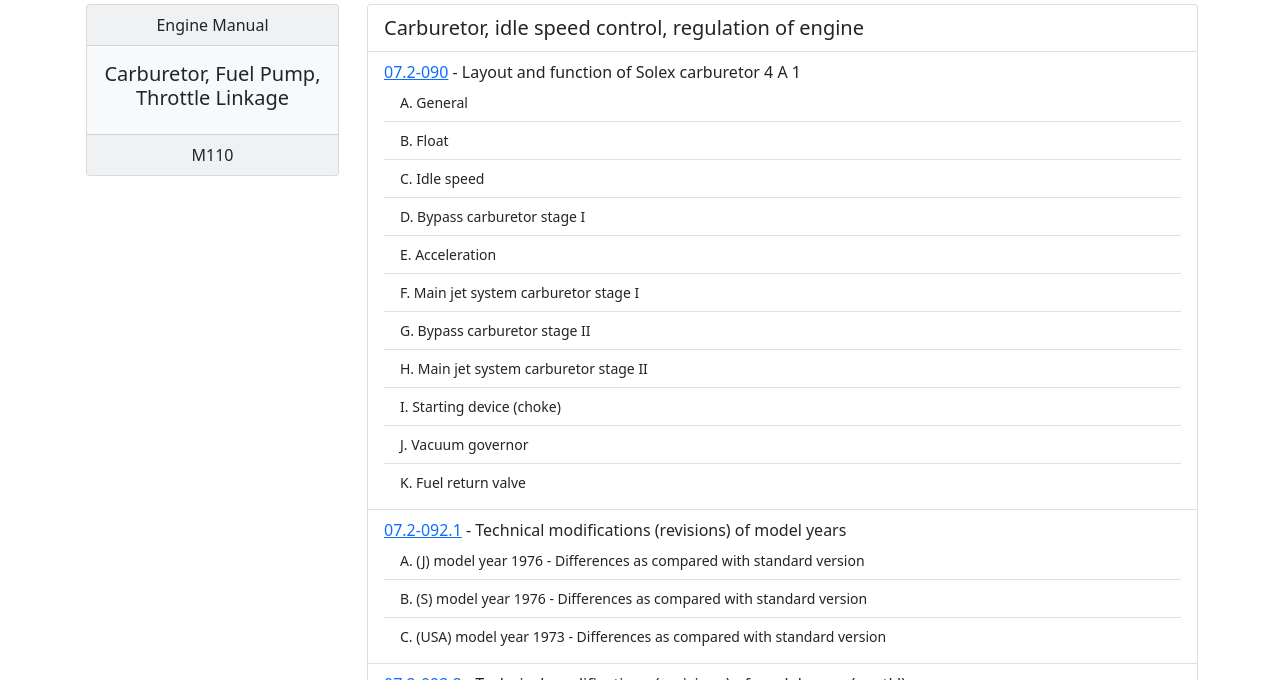
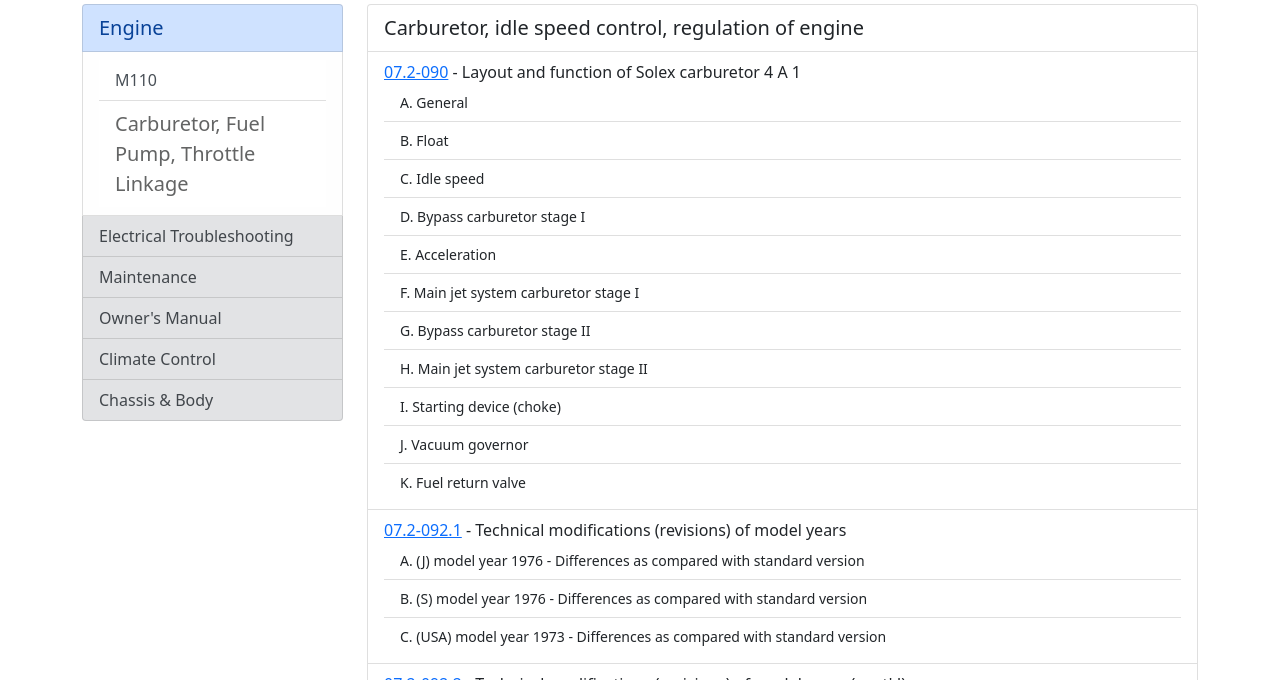
Before and after one commit to W116org/handbook, a Jekyll site: the page built from Engine/110/07_2-MechElec.html, in a window 1280 px wide and 900 px high, cut to the strip 220-900 px from the top of the window. Built offline with Jekyll 4.4.1, drawn with Linux system fonts in a browser that asks for light colours; comment, search, counter and statistics services are not loaded.

Commit message:
Update 07_2-MechElec.html

```diff
--- a/Engine/110/07_2-MechElec.html
+++ b/Engine/110/07_2-MechElec.html
@@ -8,12 +8,17 @@
 
 <div class="row">
   <div class="col-xs-12 col-md-3">
-    <div class="card text-center text-dark bg-light mb-3 mx-1">
-      <div class="card-header">Engine Manual</div>
-      <div class="card-body">
-          <h5 class="card-title">Carburetor, Fuel Pump, Throttle Linkage</h5>
+    <div class="list-group">
+      <a href="/Engine/" class="list-group-item list-group-item-primary lead list-group-item-action">Engine</a>
+      <div class="list-group-item list-group-item-light list-group list-group-flush">
+        <a href="/Engine/110/" class="list-group-item list-group-item-action">M110</a>
+        <div class="list-group-item lead">Carburetor, Fuel Pump, Throttle Linkage</div>
       </div>
-      <div class="card-footer">M110</div>
+      <a href="/ETM/" class="list-group-item list-group-item-secondary list-group-item-action">Electrical Troubleshooting</a>
+      <a href="/Maintenance/" class="list-group-item list-group-item-secondary list-group-item-action">Maintenance</a>
+      <a href="/OM/" class="list-group-item list-group-item-secondary list-group-item-action">Owner's Manual</a>
+      <a href="/Climate/" class="list-group-item list-group-item-secondary list-group-item-action">Climate Control</a>
+      <a href="/Chassis/" class="list-group-item list-group-item-secondary list-group-item-action">Chassis &amp; Body</a>
     </div>
   </div>
   <div class="col-xs-12 col-md-9">
```
